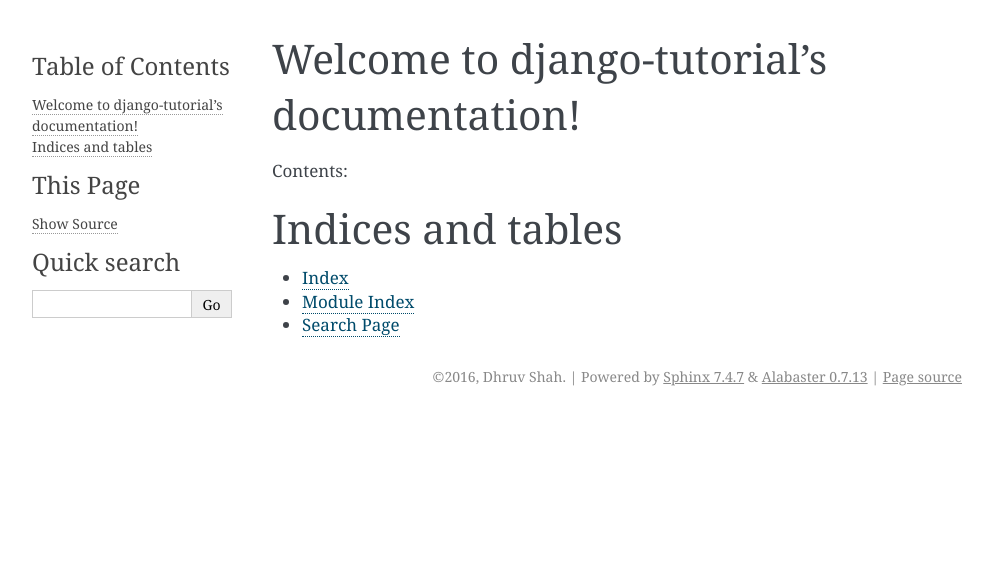
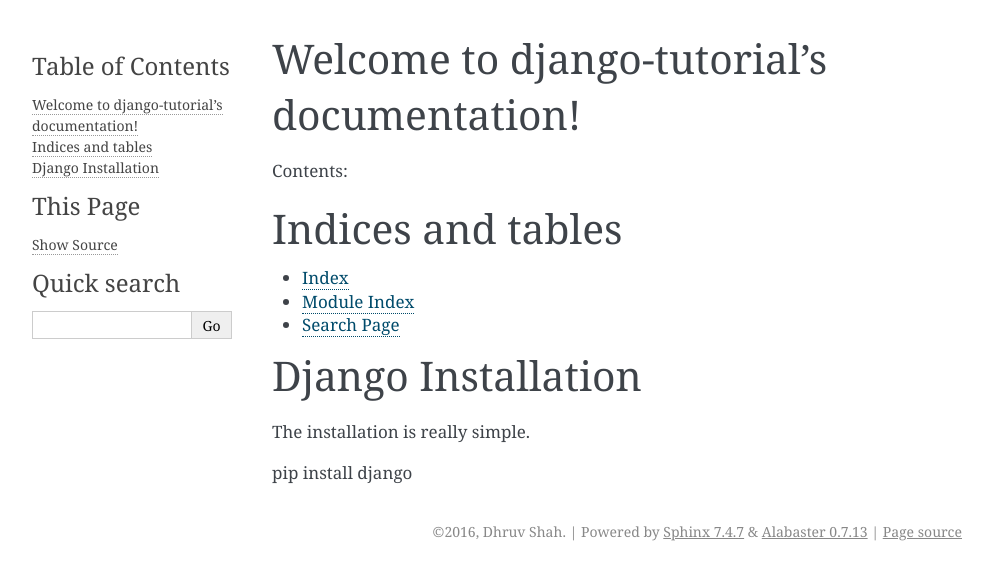
Before and after one commit to hawksterdhruv/django-tutorial, a Sphinx documentation site: the page built from source/index.rst, in a window 1280 px wide. Shown: the top 580 px of the page, without its empty margins (148-1141 px from the left). Built offline with Sphinx 7.4.7, drawn with Linux system fonts in a browser that asks for light colours.

Commit message:
adding documentation

```diff
--- a/source/index.rst
+++ b/source/index.rst
@@ -8,8 +8,8 @@ Welcome to django-tutorial's documentation!
 
 Contents:
 
-.. toctree::
-   :maxdepth: 2
+	.. toctree::
+	   :maxdepth: 2
 
 
 
@@ -19,3 +19,10 @@ Indices and tables
 * :ref:`genindex`
 * :ref:`modindex`
 * :ref:`search`
+
+Django Installation
+===================
+
+The installation is really simple.
+
+pip install django
```
